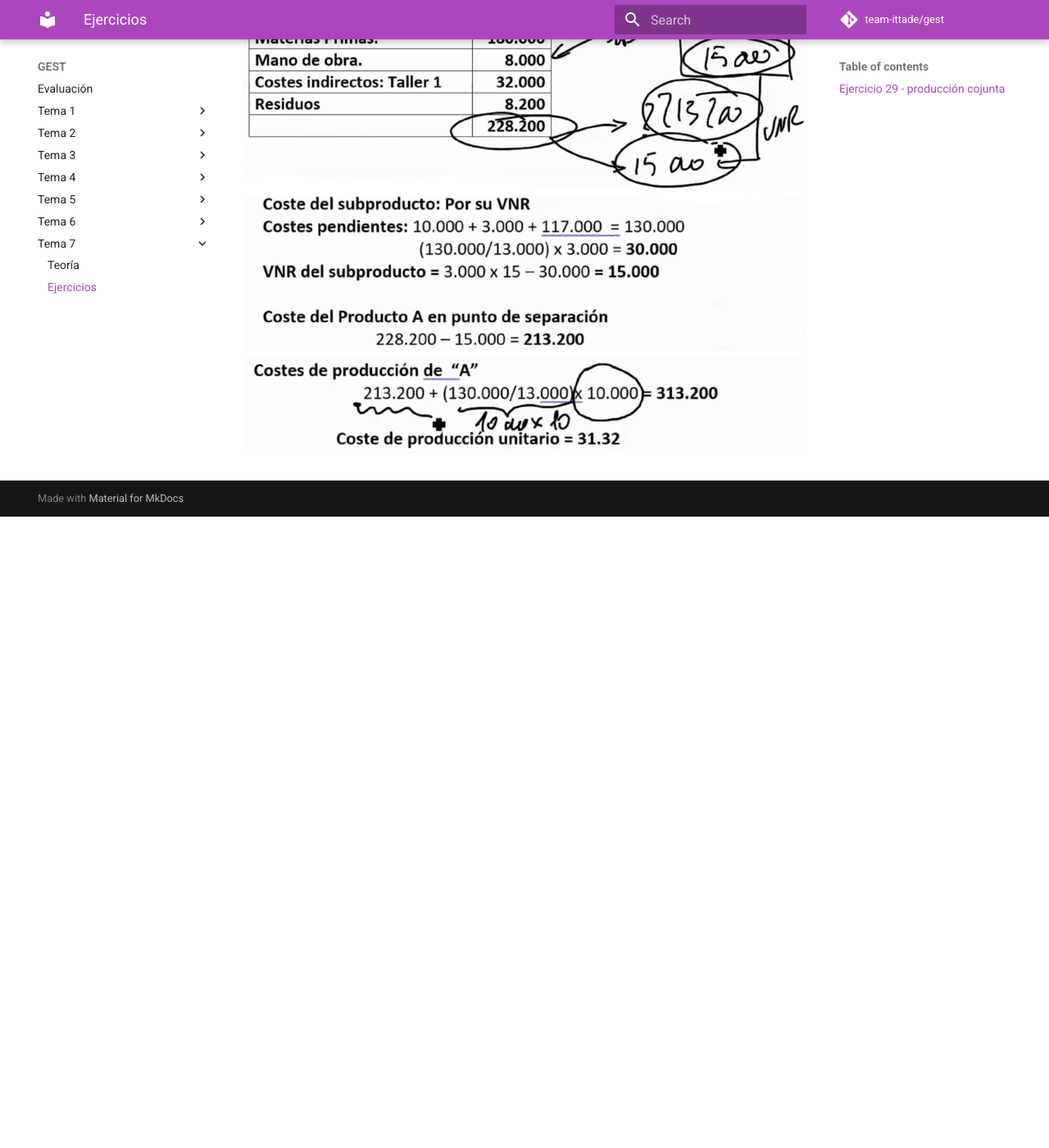
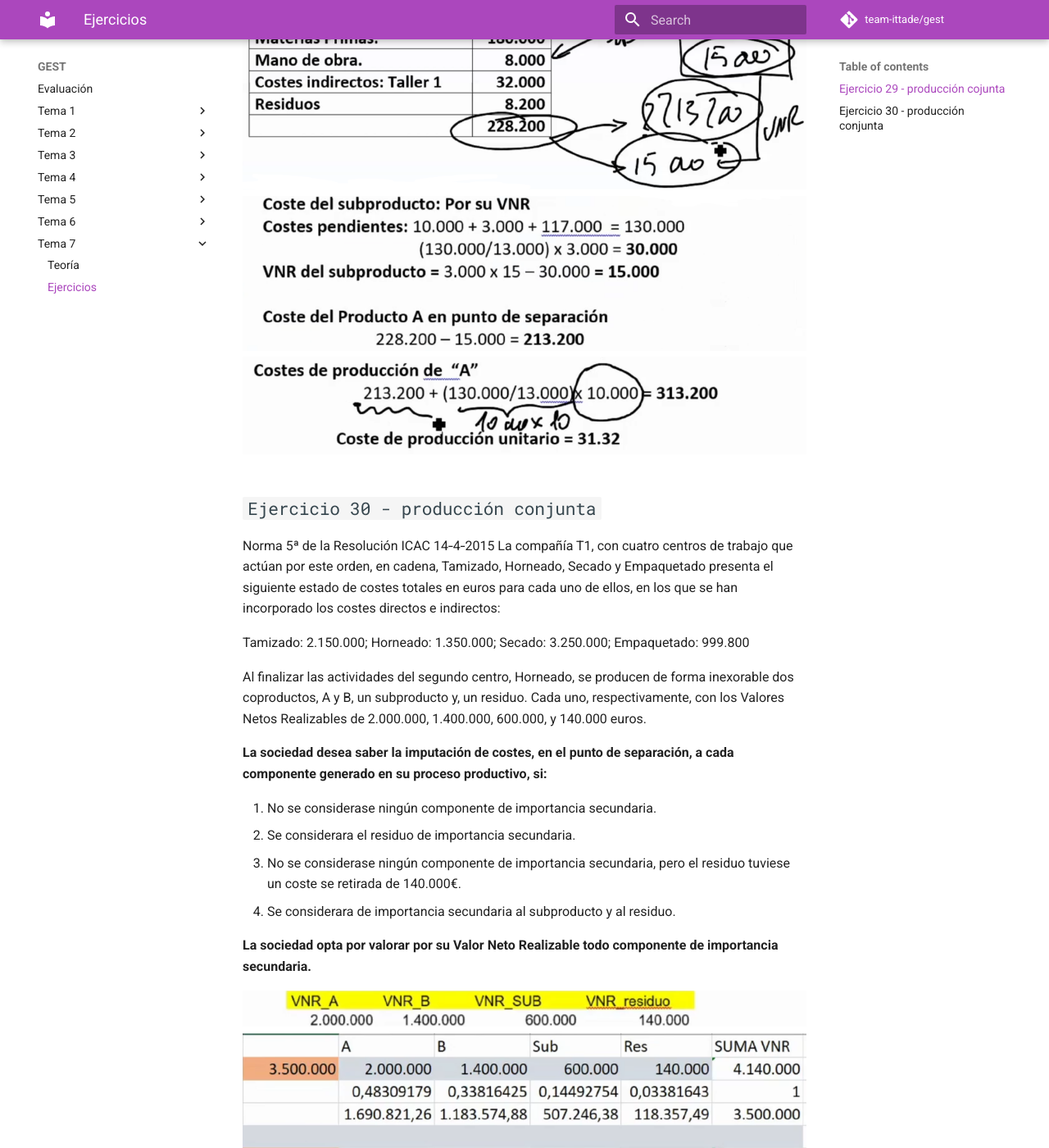
Before and after one commit to team-ittade/gest, an MkDocs documentation site: the page built from docs/tema-7/ejercicios.md, in a window 1280 px wide and 1400 px high, scrolled down 1183 px. Shown: the whole window at 82% size. Built offline with MkDocs 1.6.1 and Material for MkDocs 9.7.7, drawn with Linux system fonts in a browser that asks for light colours; comment, search, counter and statistics services are not loaded; before the commit the page ends 1813 px from its top, so only the background shows below that.

Commit message:
2021-04-27 - ejercicio 30

```diff
--- a/docs/tema-7/ejercicios.md
+++ b/docs/tema-7/ejercicios.md
@@ -28,3 +28,24 @@ Se han obtenido durante el proceso de fabricación 10.000 Kgs. del producto A y
 ![img](../images/tema-6/ejs/29/solucion-2.png)
 ![img](../images/tema-6/ejs/29/solucion-3.png)
 ![img](../images/tema-6/ejs/29/solucion-4.png)
+
+## `Ejercicio 30 - producción conjunta`
+
+Norma 5ª de la Resolución ICAC 14‐4‐2015
+La compañía T1, con cuatro centros de trabajo que actúan por este orden, en cadena, Tamizado, Horneado, Secado y Empaquetado presenta el siguiente estado de costes totales en euros para cada uno de ellos, en los que se han incorporado los costes directos e indirectos:
+
+Tamizado: 2.150.000; Horneado: 1.350.000; Secado: 3.250.000; Empaquetado: 999.800
+
+Al finalizar las actividades del segundo centro, Horneado, se producen de forma inexorable dos coproductos, A y B, un subproducto y, un residuo. Cada uno, respectivamente, con los Valores Netos Realizables de 2.000.000, 1.400.000, 600.000, y 140.000 euros.
+
+**La sociedad desea saber la imputación de costes, en el punto de separación, a cada componente generado en su proceso productivo, si:**
+
+1. No se considerase ningún componente de importancia secundaria.
+2. Se considerara el residuo de importancia secundaria.
+3. No se considerase ningún componente de importancia secundaria, pero el residuo tuviese un coste se retirada de 140.000€.
+4. Se considerara de importancia secundaria al subproducto y al residuo.
+
+**La sociedad opta por valorar por su Valor Neto Realizable todo componente de importancia secundaria.**
+
+![img](../images/tema-6/ejs/30/solucion-1.png)
+![img](../images/tema-6/ejs/30/solucion-2.png)
```
Also changed, not shown: docs/images/tema-6/ejs/30/solucion-1.png (added), docs/images/tema-6/ejs/30/solucion-2.png (added).
